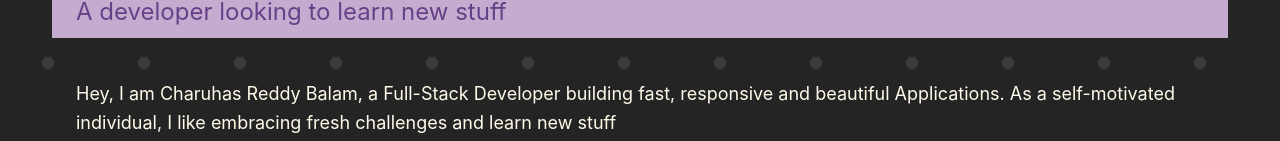
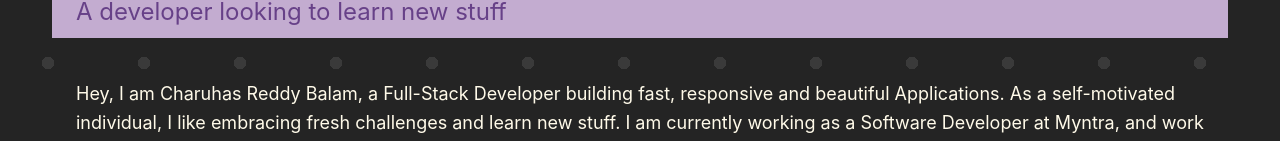
Before and after one commit to Charuhas10/charuhas10.github.io, a React (Vite) app: page / in a window 1280 px wide. Shown: the part 657-798 px from the top of the page. Built offline with nearby package versions, Linux system fonts and the light colour scheme.

Commit message:
about changed

```diff
--- a/src/components/About.jsx
+++ b/src/components/About.jsx
@@ -12,7 +12,8 @@ export default function About() {
           <p>
             Hey, I am Charuhas Reddy Balam, a Full-Stack Developer building
             fast, responsive and beautiful Applications. As a self-motivated
-            individual, I like embracing fresh challenges and learn new stuff
+            individual, I like embracing fresh challenges and learn new stuff.
+            I am currently working as a Software Developer at Myntra, and work with React Native and GoLang.
           </p>
           <p>
             When I'm not coding, you'll often find me on the tennis court,
```
